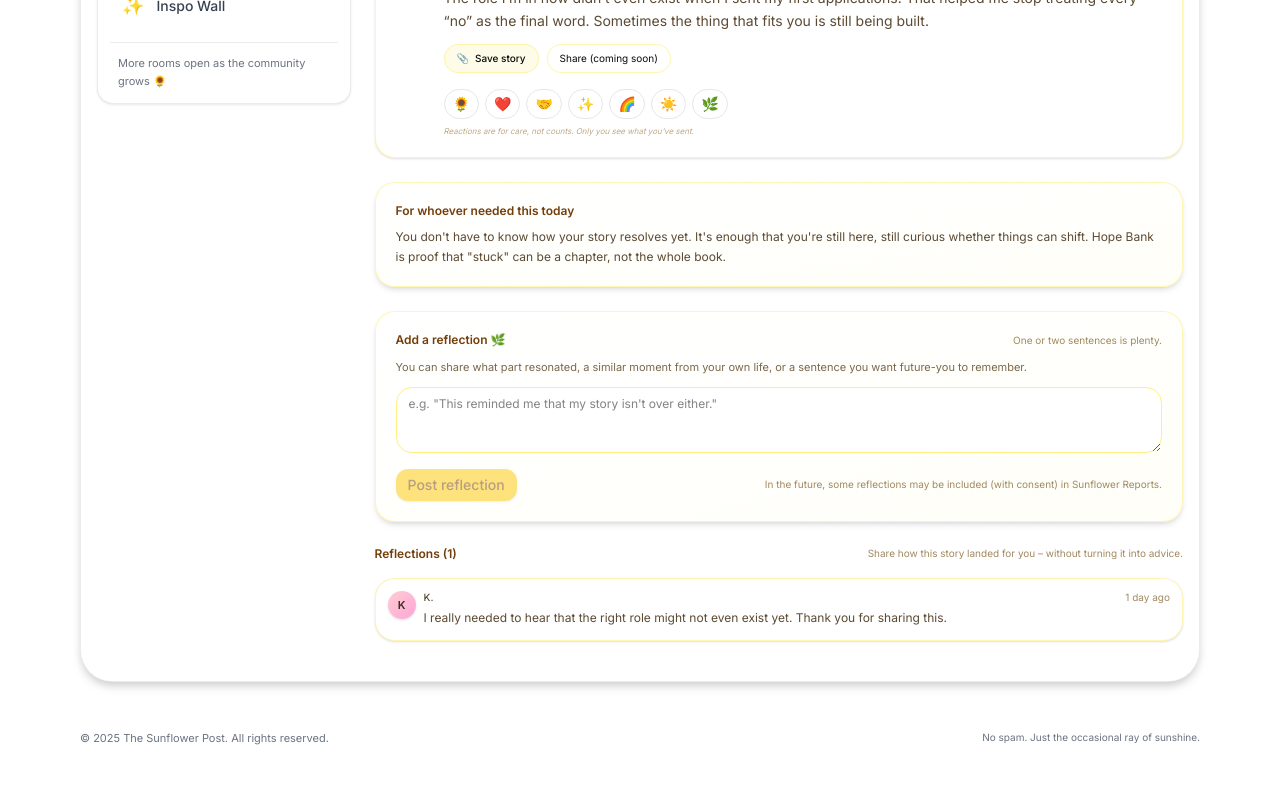
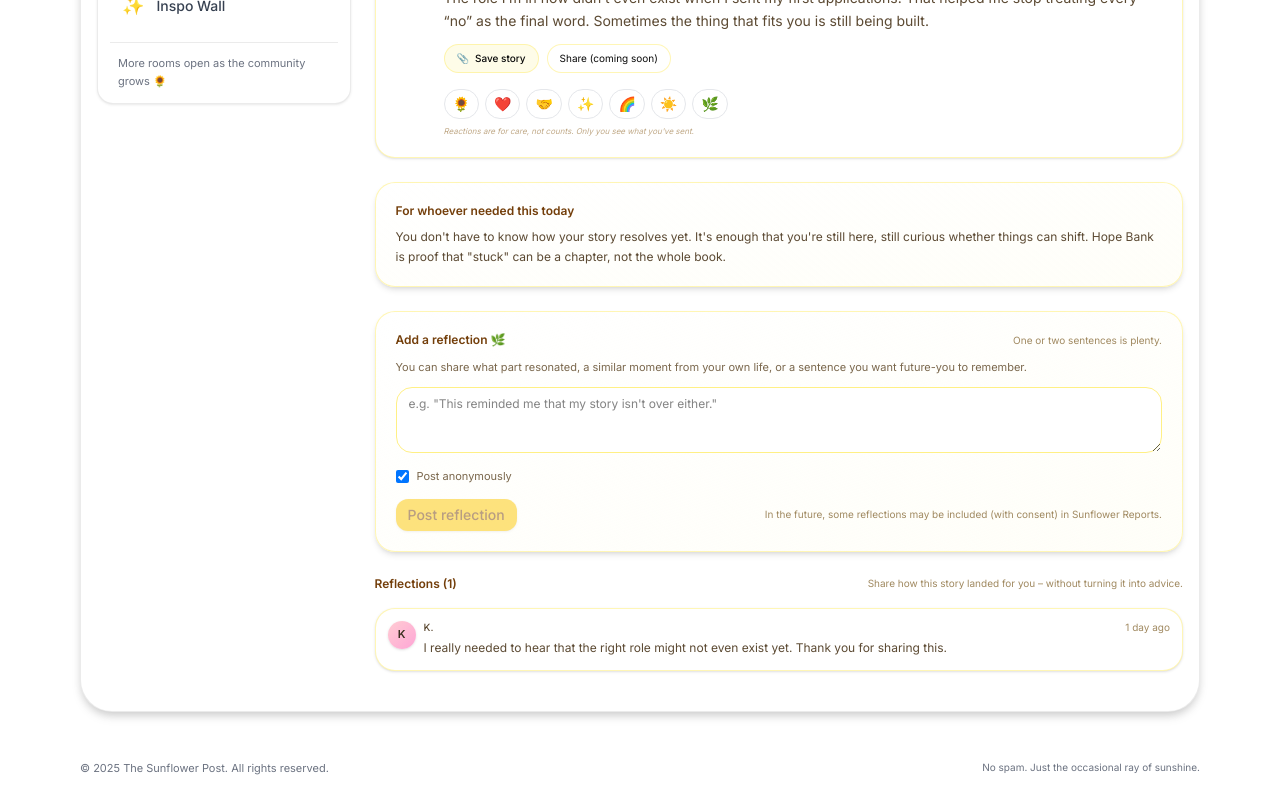
Before and after one commit to thesunflowerpost/sunflower-post, a Next.js app in the folder sunflower-post/: page /hope-bank/1 in a window 1280 px wide. Shown: the part 505-1305 px from the top of the page. Before the commit the page ends 1275 px from the top, so only its background shows below. Built offline with nearby package versions, Linux system fonts and the light colour scheme.

Commit message:
Add anonymous toggle to hope-bank detail page
- Added AnonymousToggle component to reply form
- Shows 'Posting as:' preview with username or alias
- Users can now see how their reflections will appear before posting

```diff
--- a/sunflower-post/src/app/hope-bank/[id]/page.tsx
+++ b/sunflower-post/src/app/hope-bank/[id]/page.tsx
@@ -1,7 +1,9 @@
 "use client";
 
 import { useState, type FormEvent } from "react";
+import { useAuth } from "@/contexts/AuthContext";
 import CommunitySidebar from "@/components/CommunitySidebar";
+import AnonymousToggle from "@/components/AnonymousToggle";
 import Link from "next/link";
 import { BouncyButton, ShimmerIcon, ReactionBar } from "@/components/ui";
 import type { ReactionId } from "@/config/reactions";
@@ -103,12 +105,14 @@ type PageProps = {
 };
 
 export default function HopeBankStoryPage({ params }: PageProps) {
+  const { user } = useAuth();
   const id = Number(params.id);
   const story = STORIES.find((s) => s.id === id) ?? STORIES[0];
 
   const initialReplies = INITIAL_REPLIES_BY_STORY[id] ?? [];
   const [replies, setReplies] = useState<HopeReply[]>(initialReplies);
   const [replyText, setReplyText] = useState("");
+  const [isAnon, setIsAnon] = useState(true);
 
   // per-story reactions for THIS viewer only
   const [reactions, setReactions] = useState<UserReactions>({} as UserReactions);
@@ -117,15 +121,21 @@ export default function HopeBankStoryPage({ params }: PageProps) {
     e.preventDefault();
     if (!replyText.trim()) return;
 
+    // Use user's alias if anonymous, real name if not
+    const displayName = user
+      ? (isAnon ? user.alias : user.name)
+      : "Someone reading Hope Bank";
+
     const newReply: HopeReply = {
       id: replies.length + 1,
-      author: "You",
+      author: displayName,
       timeAgo: "Just now",
       body: replyText.trim(),
     };
 
     setReplies([...replies, newReply]);
     setReplyText("");
+    setIsAnon(true); // Reset to anonymous after posting
   }
 
   // toggle helper for reactions
@@ -280,6 +290,23 @@ export default function HopeBankStoryPage({ params }: PageProps) {
                 className="w-full border border-yellow-200 rounded-xl px-3 py-2 text-xs bg-white focus:outline-none focus:ring-2 focus:ring-yellow-300/50 focus:border-yellow-300 transition-all"
               />
 
+              <div className="space-y-3">
+                {user && (
+                  <div className="space-y-1 bg-yellow-50 border border-yellow-100 rounded-xl px-3 py-2">
+                    <p className="text-[10px] text-[#A08960]">Posting as:</p>
+                    <p className="text-xs font-medium text-[#5C4A33]">
+                      {isAnon ? user.alias : user.name}
+                    </p>
+                  </div>
+                )}
+
+                <AnonymousToggle
+                  isAnonymous={isAnon}
+                  onChange={setIsAnon}
+                  userAlias={user?.alias}
+                />
+              </div>
+
               <div className="flex items-center justify-between gap-3">
                 <BouncyButton
                   type="submit"
```
